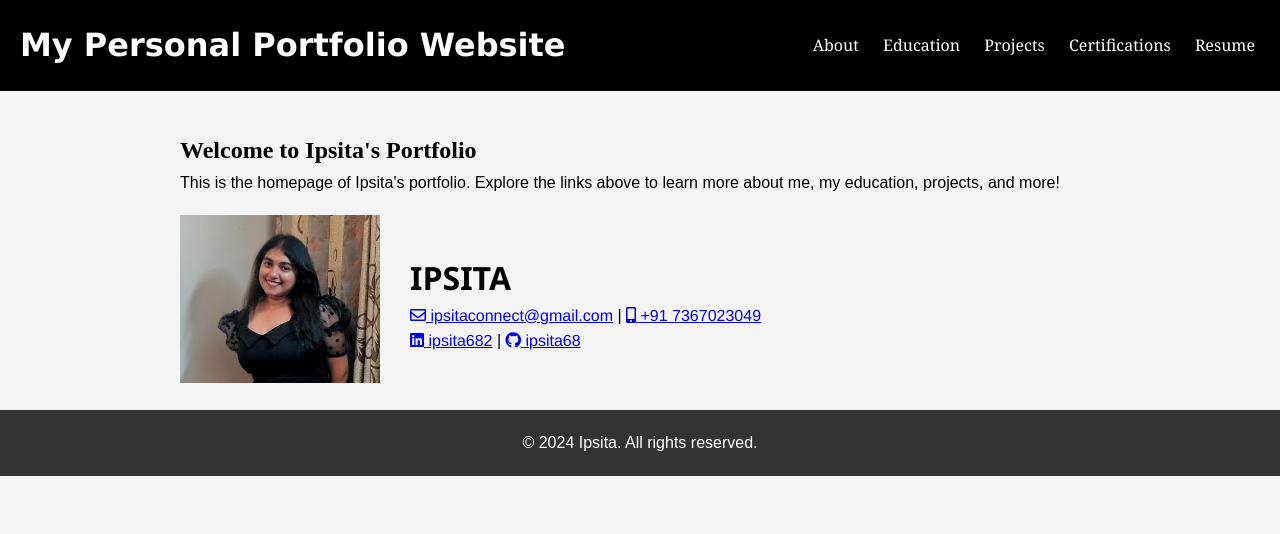
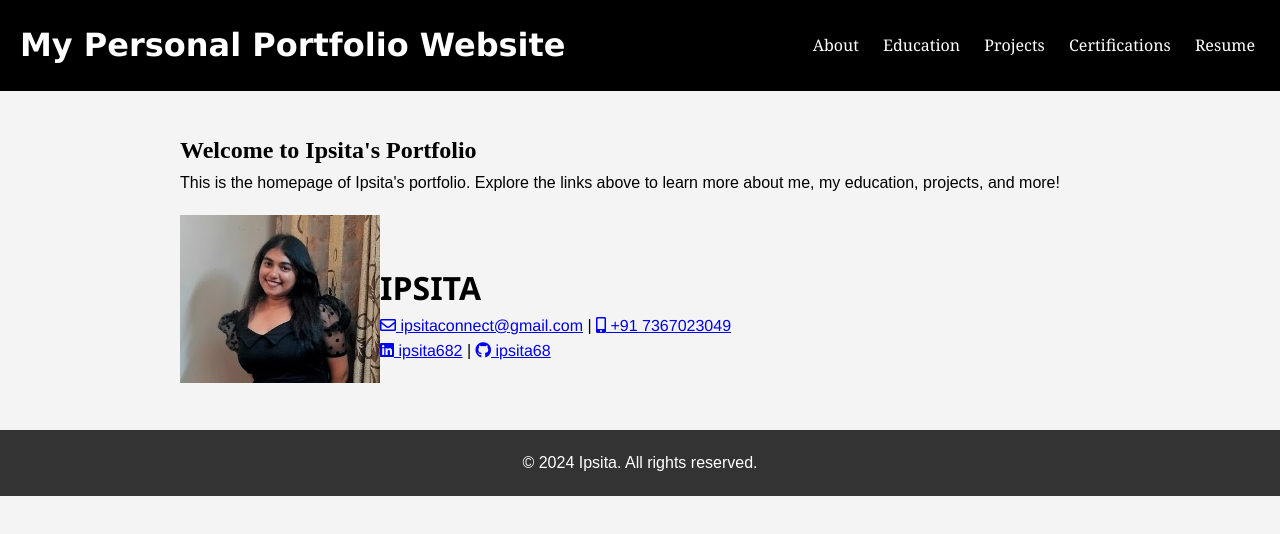
Before and after one commit to ipsita68/ipsita-personal-portfolio, a plain HTML site: page index.html in a window 1280 px wide. Drawn offline with Linux system fonts and the light colour scheme.

Commit message:
Update styles.css

```diff
--- a/styles.css
+++ b/styles.css
@@ -8,10 +8,10 @@
 
   @keyframes fadeIn {
     from {
-      opacity: 0;
+      opacity: 1;
     }
     to {
-      opacity: 1;
+      opacity: 2;
     }
   }
 
@@ -53,6 +53,13 @@
   .profile-details p {
     margin: 0;
   }
+.profile-picture {
+      width: 200px; /* Adjust the width of the image */
+      height: auto;
+      margin-bottom: 20px; /* Add spacing between profile picture and contact info */
+      text-align: center; /* Center profile picture (if needed) */
+      vertical-align: auto;
+    }
 
   .profile-picture img {
     width: 200px; /* Adjust the size as needed */
```
